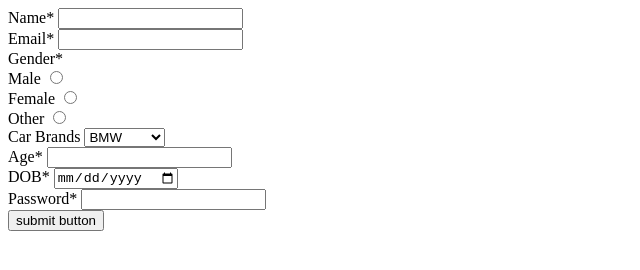
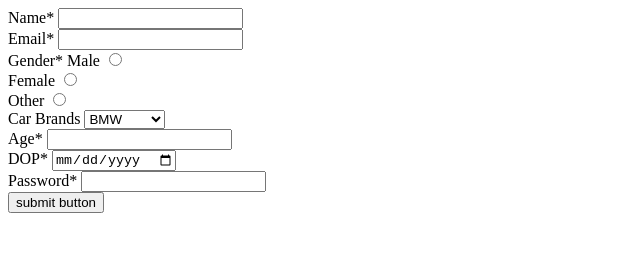
Before and after one commit to acciojob/signup-form-car-UdbhavSrivastava27, a website: page main.html in a window 1280 px wide. Shown: the whole page, without its empty margins (0-640 px from the left). Drawn offline with Linux system fonts and the light colour scheme.

Commit message:
created a submission

```diff
--- a/main.html
+++ b/main.html
@@ -8,17 +8,16 @@
 
 <body>
 	<form method="post" target="_blank">
-
+	<div>
   <label for="name">Name*</label>
   <input type="text" id="name" name="name" required>
-  <br>
-
+	</div>
+  <div>
   <label for="email">Email*</label>
   <input type="email" id="email" name="email" required>
-  <br>
-
+  </div>
+  <div>
   <label for="gender">Gender*</label>
-  <br>
   <label for="male">Male</label>
   <input type="radio" id="male" name="gender" value="male" required>
   <br>
@@ -28,28 +27,31 @@
   <label for="other">Other</label>
   <input type="radio" id="other" name="gender" value="other" required>
   <br>
-
+  </div>
+  <div>
   <label for="cars">Car Brands</label>
   <select id="cars" name="carbrand">
     <option value="BMW">BMW</option>
     <option value="Audi">Audi</option>
     <option value="Mercedez">Mercedez</option>
   </select>
-  <br>
-
-  <label for="carage">Age*</label>
+  </div>
+<div>
+	<label for="carage">Age*</label>
   <input type="number" id="carage" name="age" required>
-  <br>
-
-  <label for="dob">DOB*</label>
-  <input type="date" id="dob" name="dob" required>
-  <br>
+</div>
+		<div>
+  <label for="dop">DOP*</label>
+  <input type="date" id="dop" required>
+		</div>
+<div>
 
   <label for="password">Password*</label>
   <input type="password" id="password" name="password" required>
-  <br>
-
+</div>
+<div>
   <button type="submit">submit button</button>
+</div>
 </form>
 
     <script type="text/javascript" src="./script.js">
```
